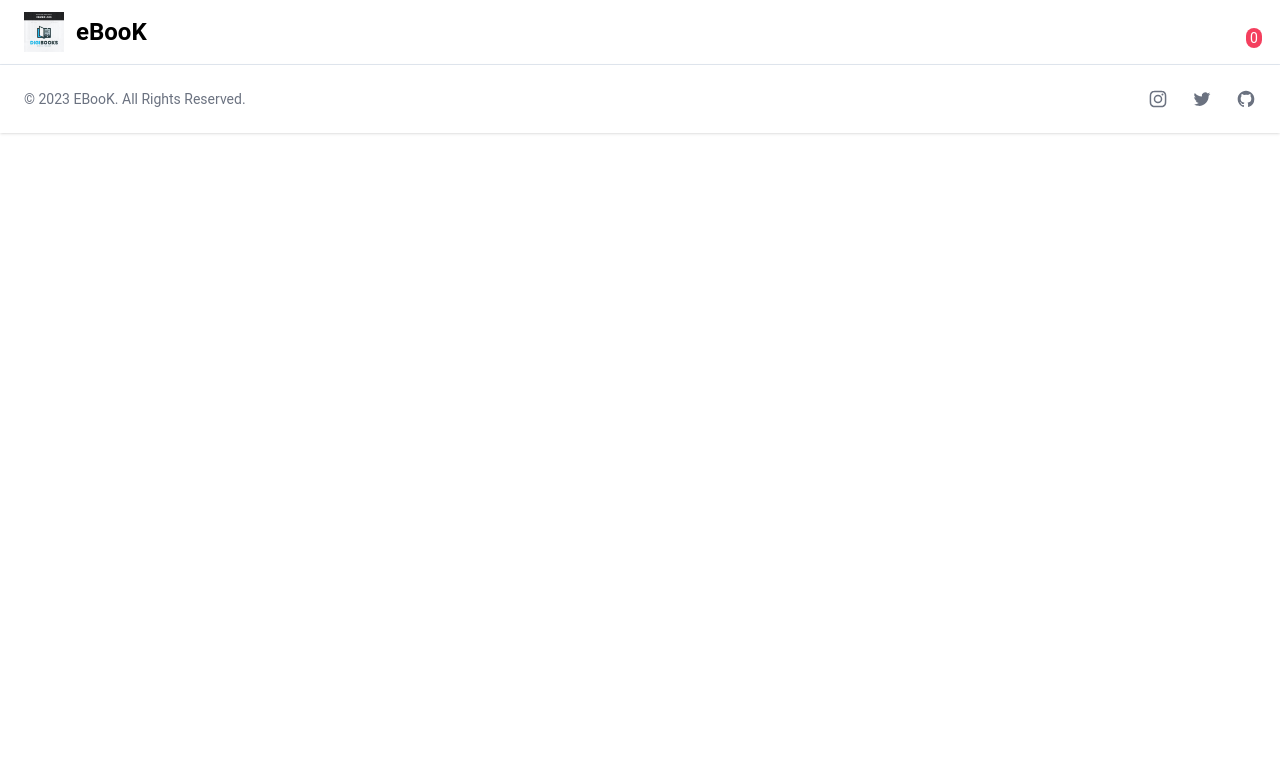
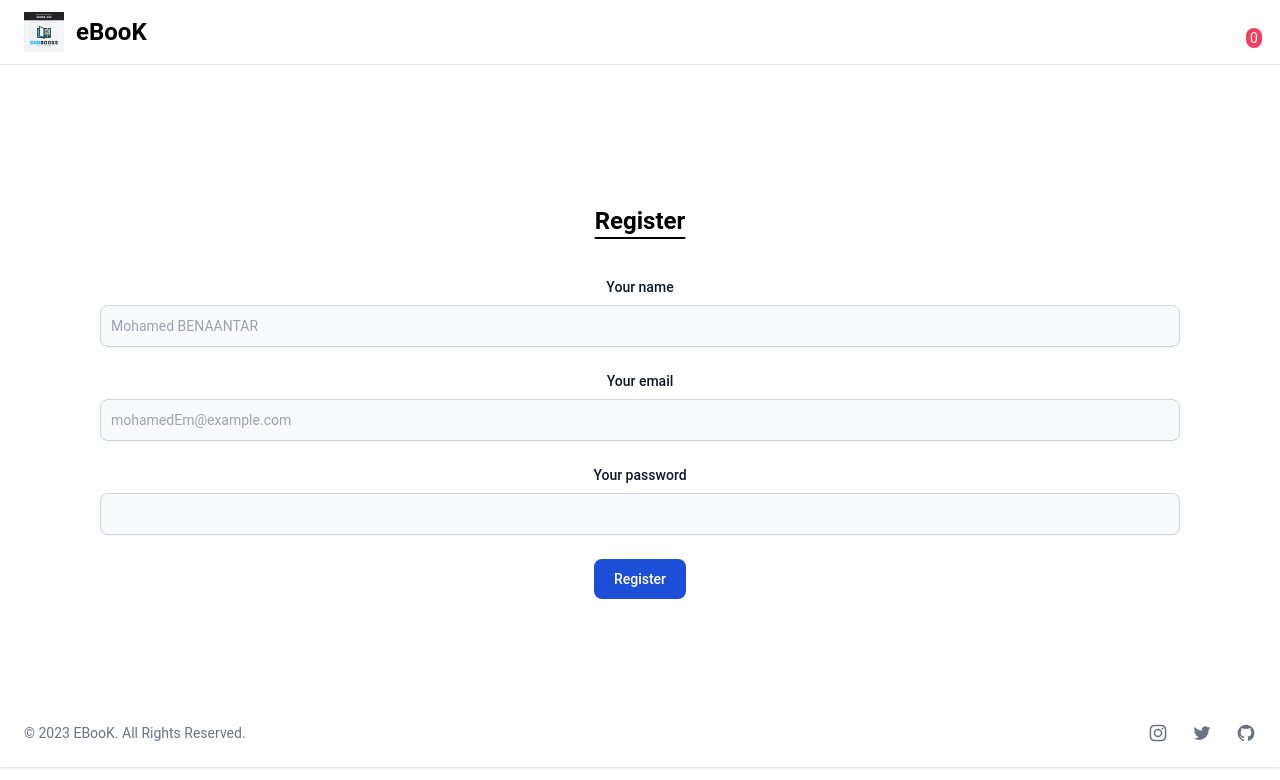
Before and after one commit to mohamedbenaantar/Ebooks-ReactApp, a React (Create React App) app: page /register in a window 1280 px wide. Shown: the top 780 px of the page. Built offline with nearby package versions, Linux system fonts and the light colour scheme.

Commit message:
Working on Registration Part

```diff
--- a/data/db.json
+++ b/data/db.json
@@ -237,10 +237,19 @@
       "best_seller": true
     }
   ],
-    "orders": [
-
-    ],
+  "orders": [],
   "users": [
-
+    {
+      "email": "mohamed@email.com",
+      "password": "$2a$10$QtK9lLg5q6fKTZzshpqciOkeBbDxnAFX0rRmMOdDFQg7hsDPDXnUq",
+      "name": "mohamed",
+      "id": 1
+    },
+    {
+      "email": "mohamed@gmail.com",
+      "password": "$2a$10$xqP6JlwI1N3Vs0MihvG9l./u7GC/Gz9yY9ya0r9YxMnwk7KerMnuy",
+      "name": "mohamed",
+      "id": 2
+    }
   ]
 }
--- /dev/null
+++ b/db.json
@@ -0,0 +1,19 @@
+{
+  "posts": [
+    {
+      "id": 1,
+      "title": "json-server",
+      "author": "typicode"
+    }
+  ],
+  "comments": [
+    {
+      "id": 1,
+      "body": "some comment",
+      "postId": 1
+    }
+  ],
+  "profile": {
+    "name": "typicode"
+  }
+}
--- a/package.json
+++ b/package.json
@@ -10,6 +10,7 @@
     "react-dom": "^18.2.0",
     "react-router-dom": "^6.16.0",
     "react-scripts": "5.0.1",
+    "react-toastify": "^9.1.3",
     "web-vitals": "^2.1.4"
   },
   "scripts": {
--- a/src/components/Elements/DropdownLoggedIn.js
+++ b/src/components/Elements/DropdownLoggedIn.js
@@ -1,3 +1,4 @@
+import { Link } from "react-router-dom"
 export const DropdownLoggedIn = () => {
     return (
       <div id="dropdownAvatar" className="select-none	absolute top-10 right-0 z-10 w-44 bg-white rounded divide-y divide-gray-100 shadow dark:bg-gray-700 dark:divide-gray-600">
@@ -6,10 +7,10 @@
           </div>
           <ul className="py-1 text-sm text-gray-700 dark:text-gray-200" aria-labelledby="dropdownUserAvatarButton">
               <li>
-                  <a href="/" className="block py-2 px-4 hover:bg-gray-100 dark:hover:bg-gray-600 dark:hover:text-white">All eBooks</a>
+                  <Link to="/" className="block py-2 px-4 hover:bg-gray-100 dark:hover:bg-gray-600 dark:hover:text-white">All eBooks</Link>
               </li>
               <li>
-                  <a href="/" className="block py-2 px-4 hover:bg-gray-100 dark:hover:bg-gray-600 dark:hover:text-white">Dashboard</a>
+                  <Link to="/" className="block py-2 px-4 hover:bg-gray-100 dark:hover:bg-gray-600 dark:hover:text-white">Dashboard</Link>
               </li>
           </ul>
           <div className="py-1">
--- a/src/components/Elements/DropdownLoggedOut.js
+++ b/src/components/Elements/DropdownLoggedOut.js
@@ -1,15 +1,16 @@
+import { Link } from "react-router-dom"
 export const DropdownLoggedOut = () => {
     return (
       <div id="dropdownAvatar" className="select-none	absolute top-10 right-0 z-10 w-44 bg-white rounded divide-y divide-gray-100 shadow dark:bg-gray-700 dark:divide-gray-600">
           <ul className="py-1 text-sm text-gray-700 dark:text-gray-200" aria-labelledby="dropdownUserAvatarButton">
               <li>
-                  <a href="/" className="block py-2 px-4 hover:bg-gray-100 dark:hover:bg-gray-600 dark:hover:text-white">All eBooks</a>
+                  <Link to="/" className="block py-2 px-4 hover:bg-gray-100 dark:hover:bg-gray-600 dark:hover:text-white">All eBooks</Link>
               </li>
               <li>
-                  <a href="/" className="block py-2 px-4 hover:bg-gray-100 dark:hover:bg-gray-600 dark:hover:text-white">Login</a>
+                  <Link to="/" className="block py-2 px-4 hover:bg-gray-100 dark:hover:bg-gray-600 dark:hover:text-white">Login</Link>
               </li>
               <li>
-                  <a href="/" className="block py-2 px-4 hover:bg-gray-100 dark:hover:bg-gray-600 dark:hover:text-white">Register</a>
+                  <Link to="/register" className="block py-2 px-4 hover:bg-gray-100 dark:hover:bg-gray-600 dark:hover:text-white">Register</Link>
               </li>
           </ul>
       </div>
--- a/src/components/index.js
+++ b/src/components/index.js
@@ -6,3 +6,7 @@
 export { ScrollToTop } from "./Others/ScrollToTop"
 
 export { Search } from "./Sections/Search"
+
+export { DropdownLoggedIn } from "./Elements/DropdownLoggedIn"
+
+export { DropdownLoggedOut } from "./Elements/DropdownLoggedOut"
--- a/src/index.js
+++ b/src/index.js
@@ -3,6 +3,8 @@
 import { BrowserRouter as Router } from 'react-router-dom';
 import { ScrollToTop } from './components';
 import { FilterProvider } from './context';
+import { ToastContainer, toast } from 'react-toastify';
+  import 'react-toastify/dist/ReactToastify.css';
 import './index.css';
 import App from './App';
 
@@ -12,6 +14,7 @@
     <Router>
       <FilterProvider>
         <ScrollToTop/>
+        <ToastContainer closeButton={false}/>
         <App />
       </FilterProvider>
     </Router>
--- a/src/pages/Login.js
+++ b/src/pages/Login.js
@@ -0,0 +1,21 @@
+export const Login = () => {
+    return (
+      <main>
+        <section>
+          <p className="text-2xl text-center font-semibold dark:text-slate-100 my-10 underline underline-offset-8">Login</p>
+        </section>
+          <form>
+            <div className="mb-6">
+                <label htmlFor="email" className="block mb-2 text-sm font-medium text-gray-900 dark:text-gray-300">Your email</label>
+                <input type="email" id="email" className="bg-gray-50 border border-gray-300 text-gray-900 text-sm rounded-lg focus:ring-blue-500 focus:border-blue-500 block w-full p-2.5 dark:bg-gray-700 dark:border-gray-600 dark:placeholder-gray-400 dark:text-white dark:focus:ring-blue-500 dark:focus:border-blue-500" placeholder="shubham@example.com" required autoComplete="off" />
+            </div>
+            <div className="mb-6">
+                <label htmlFor="password" className="block mb-2 text-sm font-medium text-gray-900 dark:text-gray-300">Your password</label>
+                <input type="password" id="password" className="bg-gray-50 border border-gray-300 text-gray-900 text-sm rounded-lg focus:ring-blue-500 focus:border-blue-500 block w-full p-2.5 dark:bg-gray-700 dark:border-gray-600 dark:placeholder-gray-400 dark:text-white dark:focus:ring-blue-500 dark:focus:border-blue-500" required />
+            </div>
+            <button type="submit" className="text-white bg-blue-700 hover:bg-blue-800 focus:ring-4 focus:outline-none focus:ring-blue-300 font-medium rounded-lg text-sm w-full sm:w-auto px-5 py-2.5 text-center dark:bg-blue-600 dark:hover:bg-blue-700 dark:focus:ring-blue-800">Log In</button>
+          </form>
+          {/* <button className="mt-3 cursor-pointer text-white bg-blue-700 hover:bg-blue-800 focus:ring-4 focus:outline-none focus:ring-blue-300 font-medium rounded-lg text-sm w-full sm:w-auto px-5 py-3 text-center dark:bg-blue-600 dark:hover:bg-blue-700 dark:focus:ring-blue-800">Login As Guest</button> */}
+      </main>
+    )
+  }
--- a/src/pages/Register.js
+++ b/src/pages/Register.js
@@ -0,0 +1,44 @@
+import { useNavigate } from "react-router-dom";
+import { toast } from "react-toastify"
+export const Register = () => {
+    const navigate = useNavigate()
+    async function handleRegister(event){
+        event.preventDefault();
+        const authDetails = {
+            name: event.target.name.value,
+            email: event.target.email.value,
+            password: event.target.password.value
+        }
+        // add to fetch URLS , methods, headers
+        const response = await fetch("http://localhost:8000/register", {
+            method: "POST",
+            headers: {"content-type": "application/json"},
+            body: JSON.stringify(authDetails)
+        });
+        const data = await response.json();
+        data.accessToken ? navigate("/products") : toast.error(data);
+        console.log(data)
+    }
+    return (
+      <main>
+        <section>
+          <p className="text-2xl text-center font-semibold dark:text-slate-100 my-10 underline underline-offset-8">Register</p>
+        </section>
+          <form onSubmit={handleRegister}>
+          <div className="mb-6">
+                <label htmlFor="name" className="block mb-2 text-sm font-medium text-gray-900 dark:text-gray-300">Your name</label>
+                <input type="name" id="name" className="shadow-sm bg-gray-50 border border-gray-300 text-gray-900 text-sm rounded-lg focus:ring-blue-500 focus:border-blue-500 block w-full p-2.5 dark:bg-gray-700 dark:border-gray-600 dark:placeholder-gray-400 dark:text-white dark:focus:ring-blue-500 dark:focus:border-blue-500 dark:shadow-sm-light" placeholder="Mohamed BENAANTAR" required autoComplete="off" />
+            </div>
+            <div className="mb-6">
+                <label htmlFor="email" className="block mb-2 text-sm font-medium text-gray-900 dark:text-gray-300">Your email</label>
+                <input type="email" id="email" className="shadow-sm bg-gray-50 border border-gray-300 text-gray-900 text-sm rounded-lg focus:ring-blue-500 focus:border-blue-500 block w-full p-2.5 dark:bg-gray-700 dark:border-gray-600 dark:placeholder-gray-400 dark:text-white dark:focus:ring-blue-500 dark:focus:border-blue-500 dark:shadow-sm-light" placeholder="mohamedEm@example.com" required autoComplete="off" />
+            </div>
+            <div className="mb-6">
+                <label htmlFor="password" className="block mb-2 text-sm font-medium text-gray-900 dark:text-gray-300">Your password</label>
+                <input type="password" id="password" className="shadow-sm bg-gray-50 border border-gray-300 text-gray-900 text-sm rounded-lg focus:ring-blue-500 focus:border-blue-500 block w-full p-2.5 dark:bg-gray-700 dark:border-gray-600 dark:placeholder-gray-400 dark:text-white dark:focus:ring-blue-500 dark:focus:border-blue-500 dark:shadow-sm-light" required minLength="7" />
+            </div>
+            <button type="submit" className="text-white bg-blue-700 hover:bg-blue-800 focus:ring-4 focus:outline-none focus:ring-blue-300 font-medium rounded-lg text-sm px-5 py-2.5 text-center dark:bg-blue-600 dark:hover:bg-blue-700 dark:focus:ring-blue-800">Register</button>
+          </form>
+      </main>
+    )
+  }
--- a/src/pages/index.js
+++ b/src/pages/index.js
@@ -1,2 +1,5 @@
 export { HomePage } from "./Home/HomePage"
 export { ProductList } from "./Products/ProductList"
+
+export { Login} from "./Login"
+export { Register } from "./Register"
--- a/src/routes/AllRoutes.js
+++ b/src/routes/AllRoutes.js
@@ -1,6 +1,6 @@
 import React from 'react'
 import { Routes, Route } from "react-router-dom"
-import { HomePage, ProductList } from "./../pages"
+import { HomePage, ProductList, Login, Register } from "./../pages"
 import { ProductDetails } from '../pages/ProductDetails'
 export const AllRoutes = () => {
   return (
@@ -9,6 +9,8 @@
         <Route path="/" element={<HomePage/>}/>
         <Route path="/products" element={<ProductList/>}/>
         <Route path="/products/:id" element={<ProductDetails/>}/>
+        <Route path="/login" element={<Login/>}/>
+        <Route path="/register" element={<Register/>}/>
     </Routes>
     </>
   )
```
Also changed, not shown: src/components/Layouts/Header.js (+5 -2 lines), 1 other file (tests, documents, lock files or other folders). Lines whose indentation alone changed are shown as unchanged.
